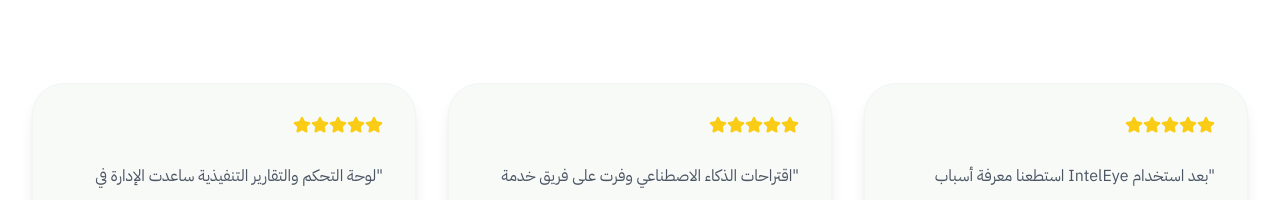
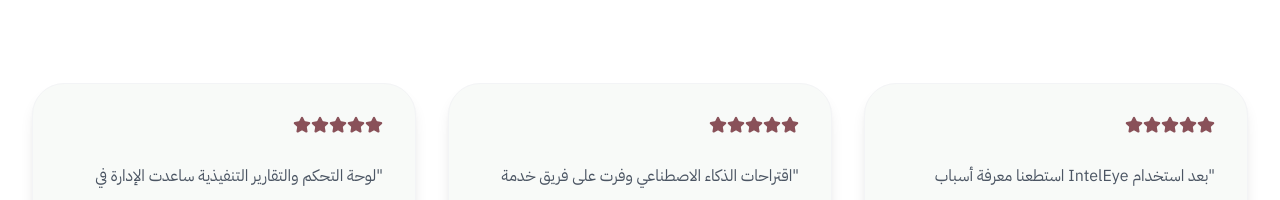
Before and after one commit to alaaalhrebi/inteleye, a Next.js app in the folder inteleye_project/: page / in a window 1280 px wide. Shown: the part 5450-5650 px from the top of the page. Built offline with nearby package versions, Linux system fonts and the light colour scheme.

Commit message:
Update Testimonials.tsx

```diff
--- a/inteleye_project/src/components/Testimonials.tsx
+++ b/inteleye_project/src/components/Testimonials.tsx
@@ -83,8 +83,8 @@ export default function Testimonials() {
                   <Star
                     key={star}
                     size={18}
-                    fill="#FACC15"
-                    color="#FACC15"
+                    fill="#895159"
+                    color="#895159"
                   />
                 ))}
 
```
